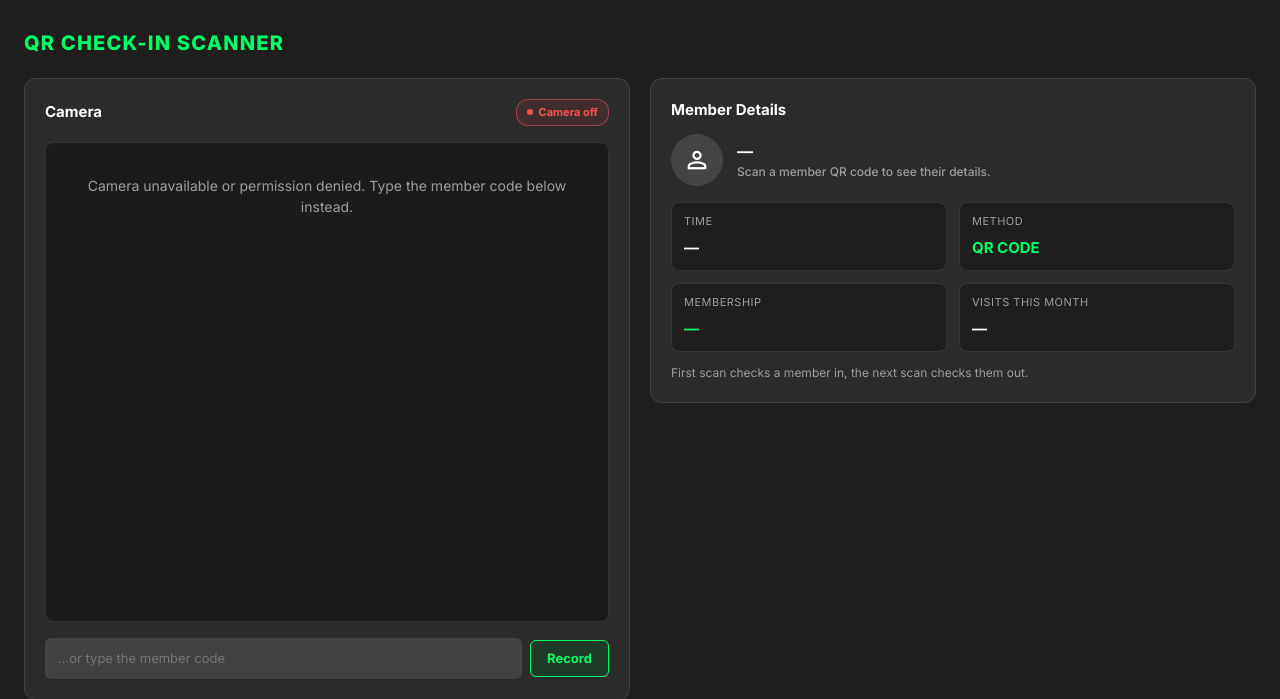
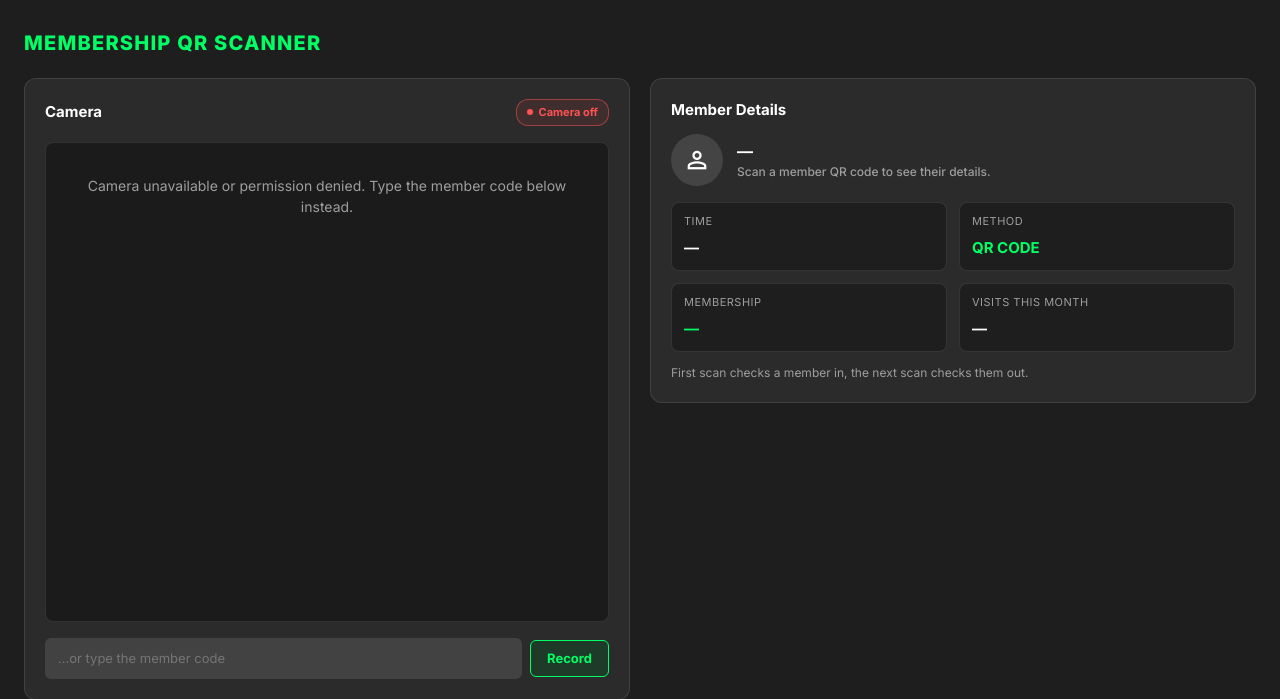
Before and after one commit to Ahronefabro/FITPASS, a Laravel app: page /staff/scanner in a window 1280 px wide. Shown: the part 60-759 px from the top of the page. Run offline with Laravel 12, Linux system fonts and the light colour scheme; a user stored in the database is signed in; data comes from the database, SQL or seed files in the repository; some libraries are stand-ins or nearby versions.

Commit message:
changed the term Membership Qr Scanner

```diff
--- a/resources/views/staff/scanner.blade.php
+++ b/resources/views/staff/scanner.blade.php
@@ -29,7 +29,7 @@
 </header>
 
 <main class="content">
-    <h1>QR Check-in Scanner</h1>
+    <h1>Membership QR Scanner</h1>
 
     <div class="grid g-2">
         <section class="panel">
```
